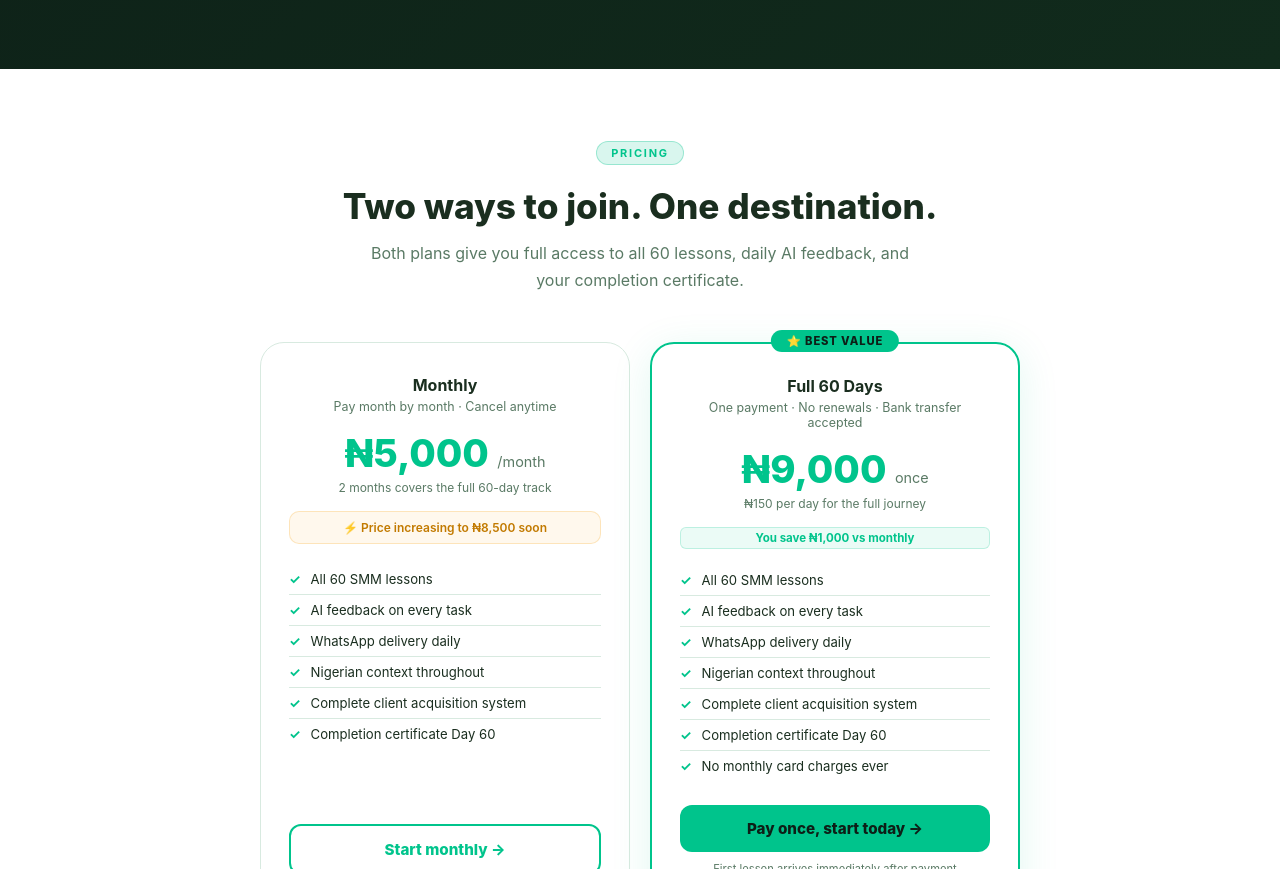
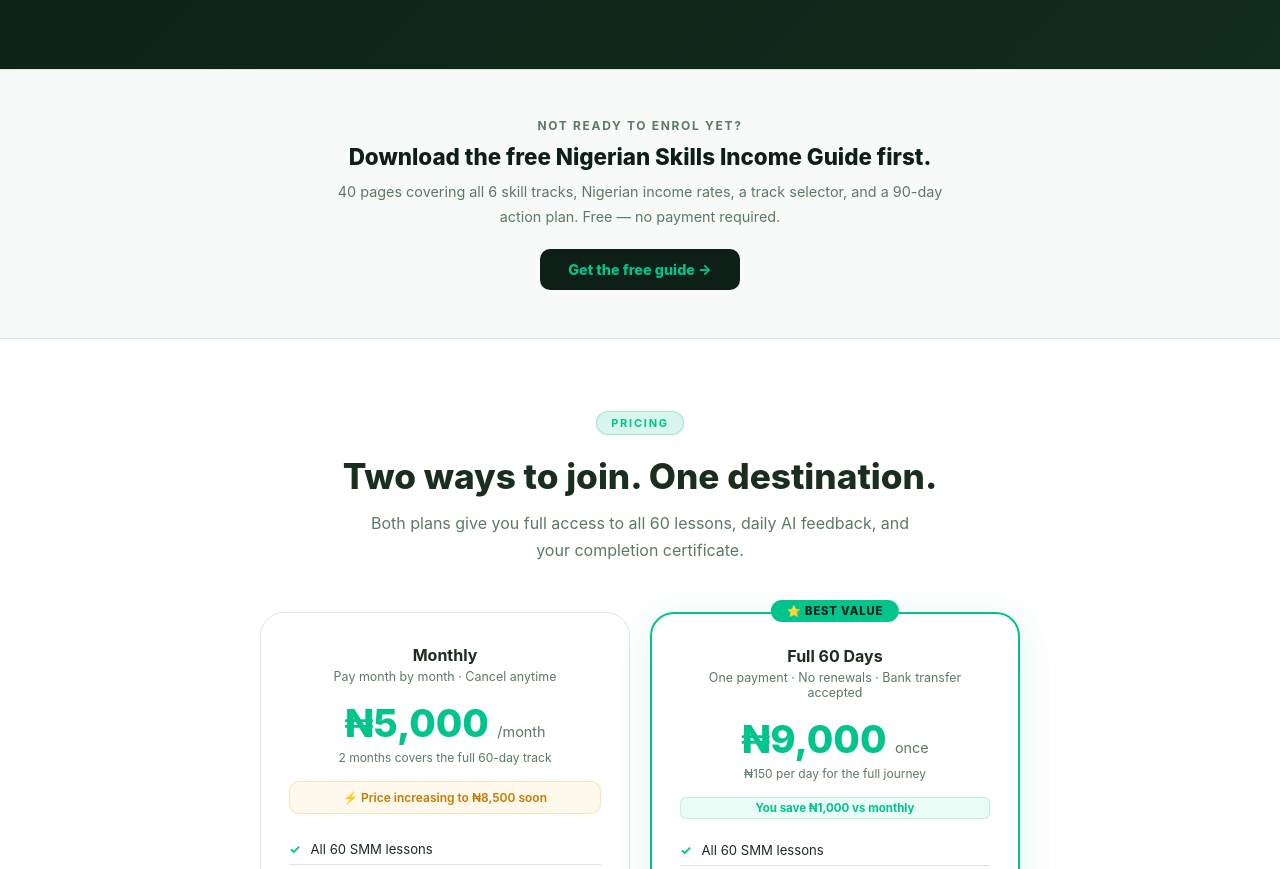
Before and after one commit to amarisng/skillstack-ng, a website: page public/social-media-management.html in a window 1280 px wide. Shown: the part 6794-7663 px from the top of the page. Drawn offline with Linux system fonts and the light colour scheme.

Commit message:
Add free guide CTA section to social media management page
Added a call-to-action section for downloading the Nigerian Skills Income Guide, including a description and a button.

```diff
--- a/public/social-media-management.html
+++ b/public/social-media-management.html
@@ -689,6 +689,16 @@
   </div>
 </section>
 
+<!-- FREE GUIDE CTA -->
+<section style="background:#F7FAF8;padding:48px 24px;text-align:center;border-top:1px solid #D8EAE0;border-bottom:1px solid #D8EAE0;">
+  <div style="max-width:620px;margin:0 auto;">
+    <p style="font-size:0.75rem;font-weight:700;text-transform:uppercase;letter-spacing:0.14em;color:#5A7A65;margin-bottom:10px;">Not ready to enrol yet?</p>
+    <h3 style="font-size:1.4rem;font-weight:800;color:#0D1F17;margin-bottom:10px;">Download the free Nigerian Skills Income Guide first.</h3>
+    <p style="font-size:0.9rem;color:#5A7A65;line-height:1.7;margin-bottom:20px;">40 pages covering all 6 skill tracks, Nigerian income rates, a track selector, and a 90-day action plan. Free — no payment required.</p>
+    <a href="/free-guide" style="display:inline-block;background:#0D1F17;color:#00C48C;padding:12px 28px;border-radius:10px;font-weight:800;font-size:0.9rem;text-decoration:none;">Get the free guide →</a>
+  </div>
+</section>
+
 <!-- PRICING -->
 <section class="pricing-section" id="pricing">
   <div class="container section-center">
```
